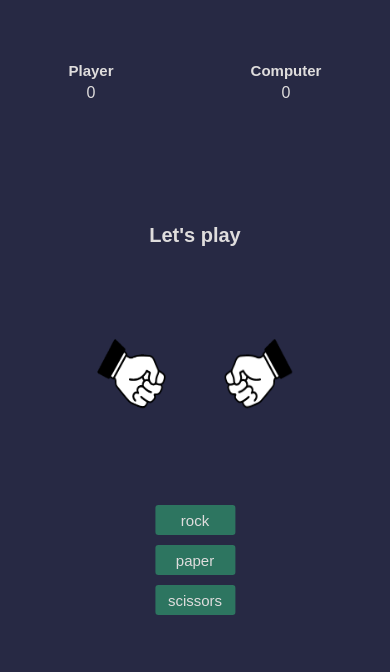
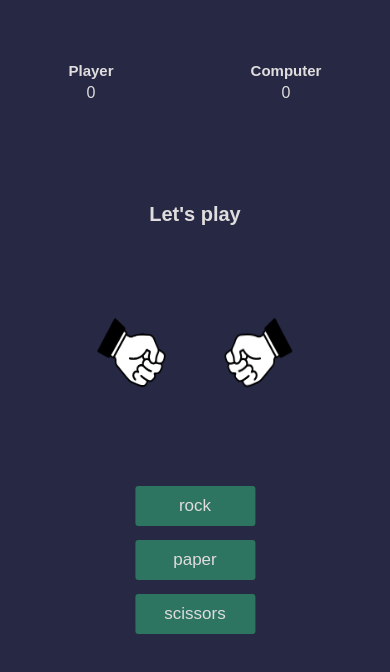
Before and after one commit to anton-ch89/rock_paper, a plain HTML site: page index.html in a window 390 px wide. Both pictures are taken after a click on the button "Let's Play". Drawn offline with Linux system fonts and the light colour scheme.

Commit message:
Media fixed

```diff
--- a/style.css
+++ b/style.css
@@ -183,9 +183,7 @@ div.fadeIn {
     margin: 5px;
 }
 .match button {
-    width: 80px;
-    height: 30px;
-    font-size: 15px;
+    margin: 7px;
 }
 
 img {
```
